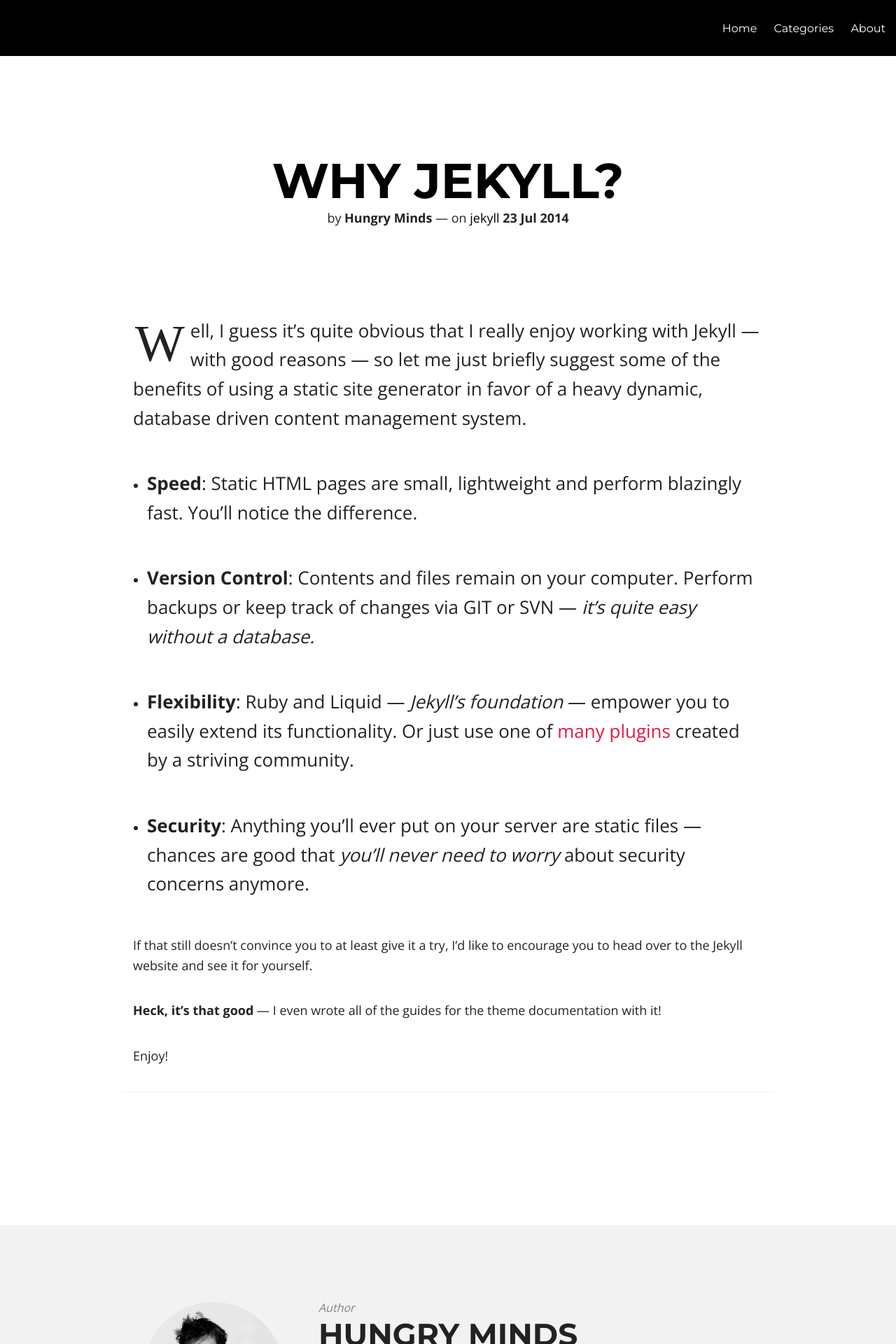
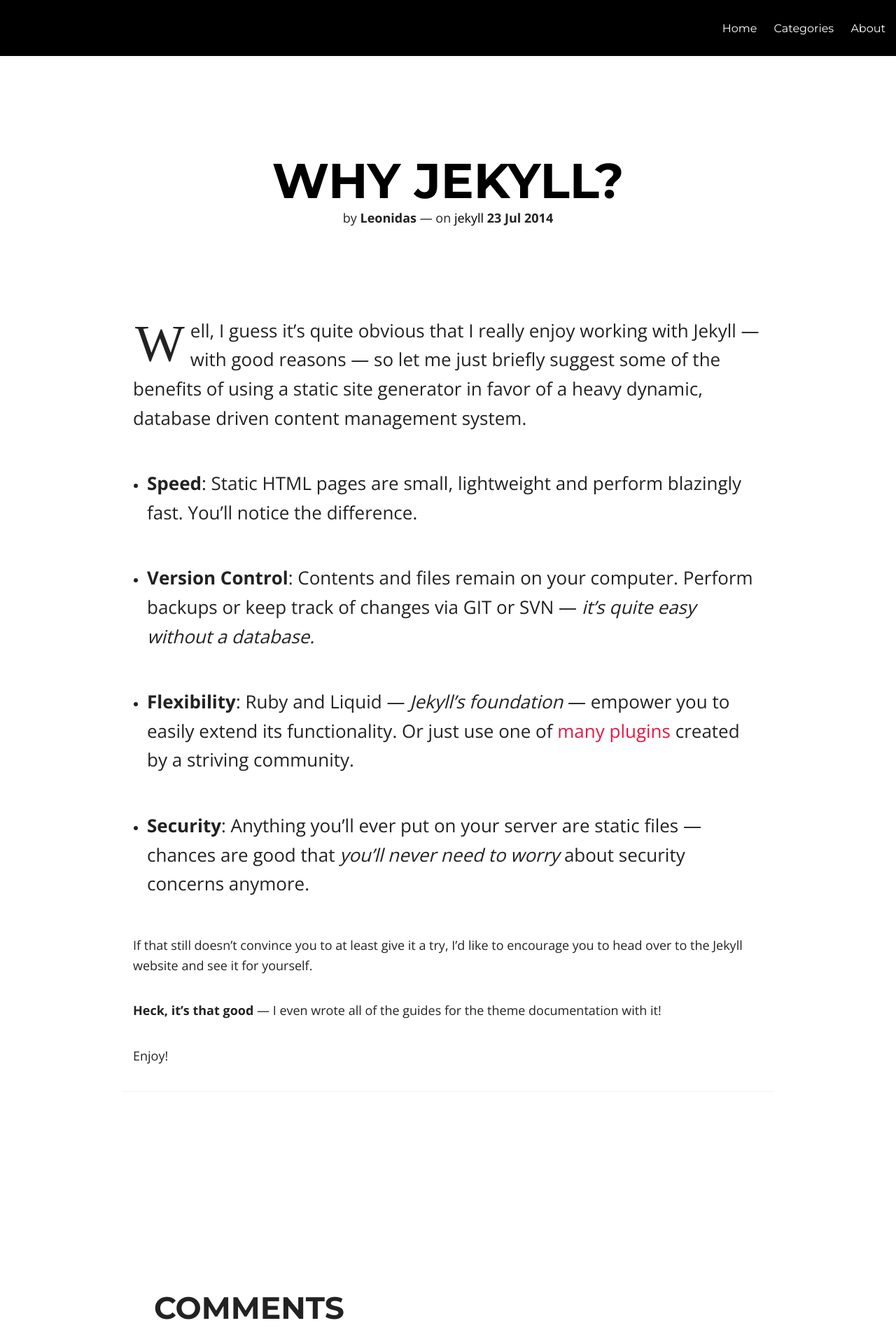
Before and after one commit to HungryMinds/blog, a Jekyll site: the page built from _posts/2014-07-23-why-jekyll.md, in a window 1280 px wide. Shown: the top 1920 px of the page at 70% size. Built offline with Jekyll 4.4.1, drawn with Linux system fonts in a browser that asks for light colours; nearby versions of some CDN libraries; comment, search, counter and statistics services are not loaded.

Commit message:
Adds author support

```diff
--- a/_config.yml
+++ b/_config.yml
@@ -16,7 +16,14 @@ owner:
   avatar:         hmfaysal.jpg
   email:
   # Use the coder's toolbox at http://coderstoolbox.net/string/#!encoding=xml&action=encode&charset=us_ascii to encode your description into XML string
-  description:
+  description:    Prototyping the future
+  # Social networking links used in footer. Update and remove as you like.
+  twitter:        hmfaysal
+  facebook:       hmfaysal
+  github:         hmfaysal
+  instagram:      hmfaysal
+  # For Google Authorship https://plus.google.com/authorship
+  google_plus:    https://plus.google.com/u/0/102602916593522619858
 
 # Analytics and webmaster tools stuff goes here
 google_analytics:
@@ -127,7 +134,12 @@ prose:
           element: "checkbox"
           label: "Comments"
           value: false
-
+      - name: "author"
+        field:
+          label: "author"
+          element: "text"
+          value: "Hungry Minds!"
+          placeholder: "Enter Post Headline"
 
 include: [".htaccess"]
 exclude: ["lib", "config.rb", "Gemfile", "Capfile", "Gemfile.lock", "config", "log", "Rakefile", "Rakefile.rb", "tmp", "less", "*.sublime-project", "*.sublime-workspace", "test", "spec", "Gruntfile.js", "package.json", "node_modules"]
--- a/_layouts/post.html
+++ b/_layouts/post.html
@@ -57,7 +57,7 @@ Description: Awesome dude, awesome life
 {% if page.imagefeature %}
             <div class="notepad-post-title bg-check">
                 <h1>{{ page.title }}</h1>
-                <p>by <strong>{{ site.owner.name }}</strong> &#8212; {% assign tagsize = page.tags.size %}{% if tagsize != 0 %}on {% for tag in page.tags %}<a href="{{ site.url }}/tags/index.html#{{ tag | cgi_encode }}" data-toggle="tooltip" title="Posts tagged with {{ tag }}" rel="tag">{{ tag }}</a>{% unless forloop.last %}&nbsp;&comma;&nbsp;{% endunless %}{% endfor %}{% endif %} <strong><time datetime="{{ page.date | date_to_xmlschema }}">{{ page.date | date: "%d %b %Y" }}</time></strong></p>
+                <p>by <strong>{{ page.name }}</strong> &#8212; {% assign tagsize = page.tags.size %}{% if tagsize != 0 %}on {% for tag in page.tags %}<a href="{{ site.url }}/tags/index.html#{{ tag | cgi_encode }}" data-toggle="tooltip" title="Posts tagged with {{ tag }}" rel="tag">{{ tag }}</a>{% unless forloop.last %}&nbsp;&comma;&nbsp;{% endunless %}{% endfor %}{% endif %} <strong><time datetime="{{ page.date | date_to_xmlschema }}">{{ page.date | date: "%d %b %Y" }}</time></strong></p>
             </div>
             <div class="bg-img"></div>
         </header>
@@ -68,7 +68,7 @@ Description: Awesome dude, awesome life
                     <div class="small-12 columns">
                         <div class="notepad-post-meta-simple">
                             <h1>{{ page.title }}</h1>
-                            <p>by <strong>{{ site.owner.name }}</strong> &#8212; {% assign tagsize = page.tags.size %}{% if tagsize != 0 %}on {% for tag in page.tags %}<a href="{{ site.url }}/tags/index.html#{{ tag | cgi_encode }}" data-toggle="tooltip" title="Posts tagged with {{ tag }}" rel="tag">{{ tag }}</a>{% unless forloop.last %}&nbsp;&comma;&nbsp;{% endunless %}{% endfor %}{% endif %} <strong><time datetime="{{ page.date | date_to_xmlschema }}">{{ page.date | date: "%d %b %Y" }}</time></strong></p>
+                            <p>by <strong>{{ page.author }}</strong> &#8212; {% assign tagsize = page.tags.size %}{% if tagsize != 0 %}on {% for tag in page.tags %}<a href="{{ site.url }}/tags/index.html#{{ tag | cgi_encode }}" data-toggle="tooltip" title="Posts tagged with {{ tag }}" rel="tag">{{ tag }}</a>{% unless forloop.last %}&nbsp;&comma;&nbsp;{% endunless %}{% endfor %}{% endif %} <strong><time datetime="{{ page.date | date_to_xmlschema }}">{{ page.date | date: "%d %b %Y" }}</time></strong></p>
                         </div>
                     </div>
                 </div>
@@ -82,7 +82,7 @@ Description: Awesome dude, awesome life
 {% if site.share %}{% include share.html %}{% endif %}
         <div class="cf"></div>
 
-{% include signoff.html %}
+<!--{% include signoff.html %}-->
 
         <div class="cf"></div>
         {% if site.disqus_shortname and page.comments == true %}
--- a/_posts/2014-07-23-why-jekyll.md
+++ b/_posts/2014-07-23-why-jekyll.md
@@ -11,6 +11,7 @@ mathjax:
 chart:
 comments: true
 featured: true
+author: Leonidas
 ---
 
 Well, I guess it's quite obvious that I really enjoy working with Jekyll — with good reasons — so let me just briefly suggest some of the benefits of using a static site generator in favor of a heavy dynamic, database driven content management system.
--- a/assets/css/style.css
+++ b/assets/css/style.css
@@ -261,11 +261,25 @@ main, .notepad-share-icons, .notepad-disqus {
     line-height: 1.1; }
     .notepad-content .notepad-index-post .notepad-post-header .notepad-post-title a {
       color: black; }
+    .notepad-post-author {
+      font-size: 14px;
+      margin-bottom: 0;
+      margin-top: 0;
+      margin-bottom: 5px;
+      color: #e51944;
+      text-decoration: none;
+      text-align: center;
+    }
   @media only screen and (min-width: 40.063em) {
     .notepad-content .notepad-index-post .notepad-post-header .notepad-post-title {
       text-align: left;
       font-size: 2.125rem;
-      margin-bottom: 0.9375rem; } }
+     }
+      .notepad-post-author {
+        text-align: left;
+      }
+
+     }
   .notepad-content .notepad-index-post .notepad-post-excerpt {
     color: black;
     font-size: 1.25rem;
--- a/index.html
+++ b/index.html
@@ -27,6 +27,12 @@ tags: [Hossain, Mohd, Faysal, electrical, engineering, blog, university, pennsyl
                         {{ post.title }}
                     </a>
                 </h3>
+                {% if post.author %}
+
+                <h3 class="notepad-post-author">
+                        by {{ post.author }}
+                </h3>
+                {% endif %}
             </header>
             <section class="notepad-post-excerpt">
                 <p>{{ post.content | strip_html | truncatewords:40 }}</p>
```
